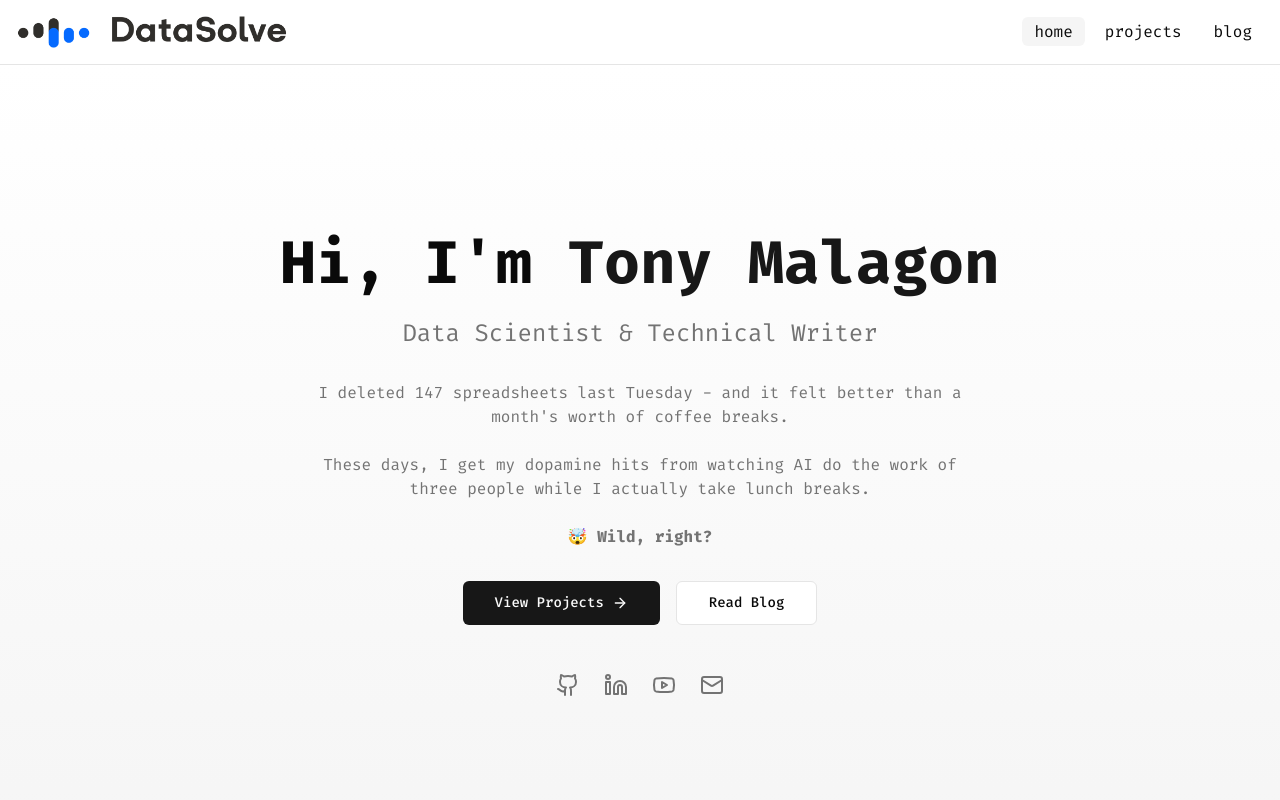
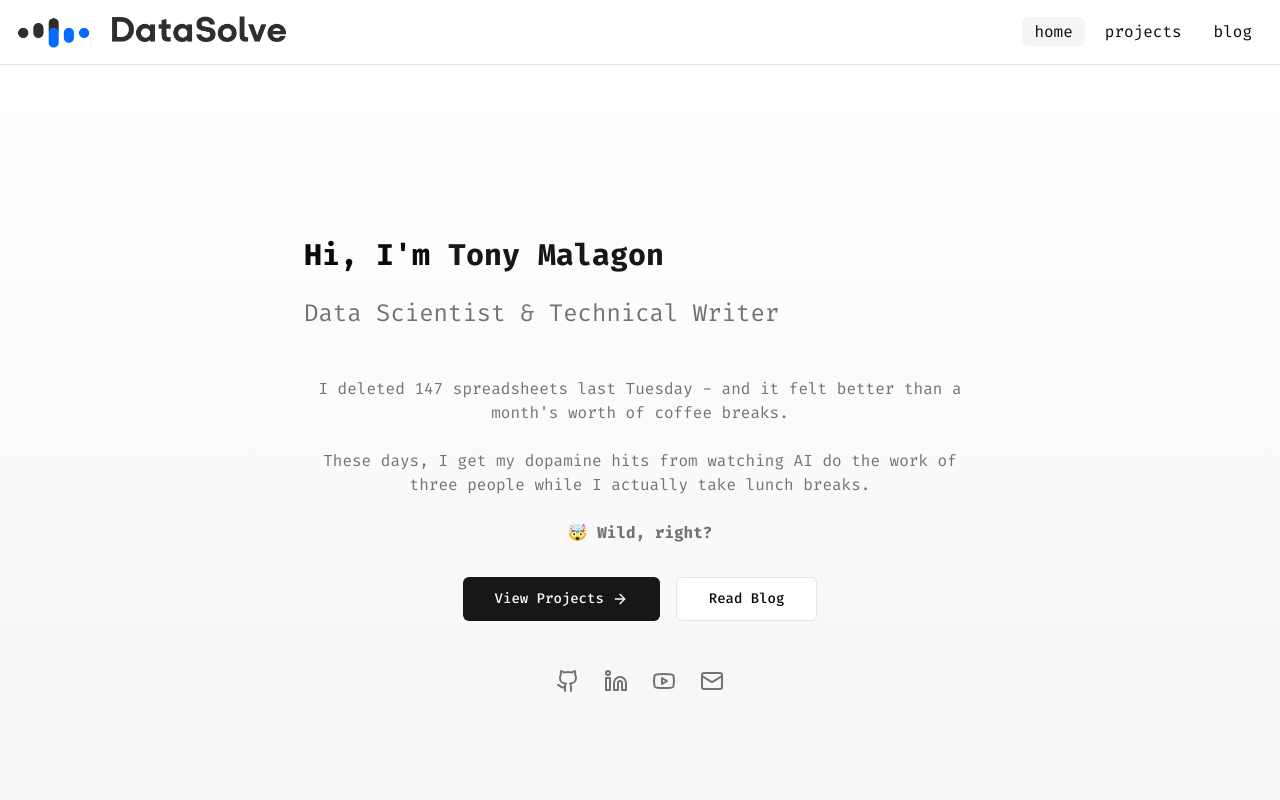
Before and after one commit to geramalagon/datasolve-website, a Next.js app: page / in a window 1280 px wide. Shown: the top 800 px of the page. Built offline with nearby package versions, Linux system fonts and the light colour scheme.

Commit message:
Update page.tsx

```diff
--- a/app/page.tsx
+++ b/app/page.tsx
@@ -5,7 +5,6 @@ import Link from "next/link";
 import { Button } from "@/components/ui/button";
 import { Card, CardContent, CardDescription, CardHeader, CardTitle } from "@/components/ui/card";
 
-export default function Home() {
 const projects = [
   {
     title: "Project One",
@@ -27,26 +26,29 @@ export default function Home() {
   }
 ];
 
+export default function Home() {
   return (
     <main className="min-h-screen bg-background">
       {/* Hero Section */}
       <section className="relative min-h-screen flex items-center justify-center bg-gradient-to-b from-background to-secondary">
-        <div className="container px-4 mx-auto text-center">
-          <h1 className="text-4xl md:text-6xl font-bold mb-6">
+        <div className="container px-4 mx-auto">
+          <div className="max-w-2xl mx-auto">
+            <div className="text-left mb-12">
+              <h1 className="text-2xl md:text-3xl font-bold mb-6">
                 Hi, I'm <span className="text-primary">Tony Malagon</span>
               </h1>
-          <p className="text-xl md:text-2xl text-muted-foreground mb-8">
+              <p className="text-xl md:text-2xl text-muted-foreground">
                 Data Scientist & Technical Writer
               </p>
-          <div className="max-w-2xl mx-auto">
+            </div>
+            <div className="text-center">
               <p className="text-muted-foreground mb-8">
                 I deleted 147 spreadsheets last Tuesday - and it felt better than a month's worth of coffee breaks.<br/>
 
                 <br/>These days, I get my dopamine hits from watching AI do the work of three people while I actually take lunch breaks.<br/>
 
-              <br/><b>🤯 Wild, right?</b></p>
-
-          </div>
+                <br/><b>🤯 Wild, right?</b>
+              </p>
               <div className="flex justify-center gap-4 mb-12">
                 <Button variant="default" size="lg">
                   View Projects <ArrowRight className="ml-2 h-4 w-4" />
@@ -68,6 +70,8 @@ export default function Home() {
                 <Link href="mailto:info@datasolve.io" className="text-muted-foreground hover:text-primary transition-colors">
                   <Mail className="h-6 w-6" />
                 </Link>
+              </div>
+            </div>
           </div>
         </div>
       </section>
```
Lines whose indentation alone changed are shown as unchanged.
